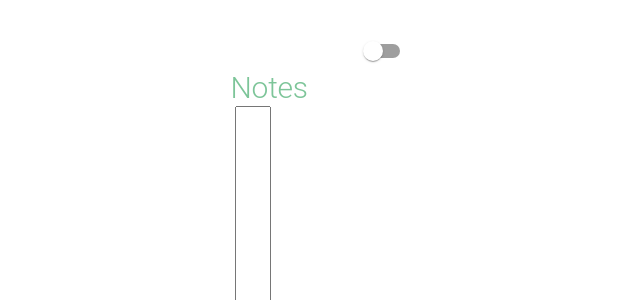
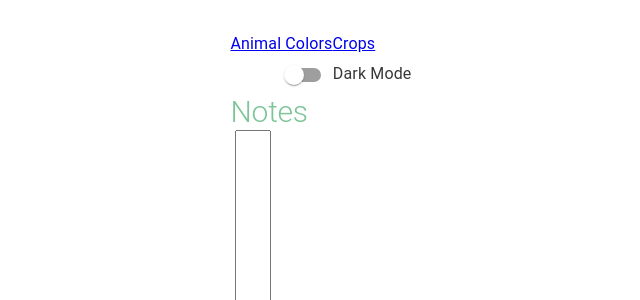
Before and after one commit to piratemermaid/roots-of-pacha-tracker, a React (Vite) app: page / in a window 1280 px wide. Shown: the top 300 px of the page, without its empty margins (319-959 px from the left). Built offline with nearby package versions, Linux system fonts and the light colour scheme.

Commit message:
Add navbar and new page

```diff
--- /dev/null
+++ b/src/components/Navbar.tsx
@@ -0,0 +1,29 @@
+import { Box, FormLabel, Grid, Switch } from '@mui/material';
+
+import NavbarLink from './NavbarLink';
+import { useStore } from '../store';
+import { ROUTES, ROUTE_LABELS } from '../constants/routes';
+
+export default function Navbar() {
+  const darkMode = useStore((state) => state.darkMode);
+  const toggleDarkMode = useStore((state) => state.toggleDarkMode);
+
+  return (
+    <>
+      <Grid container>
+        {Object.keys(ROUTES).map((key) => (
+          <NavbarLink key={key} name={ROUTES[key]} label={ROUTE_LABELS[key]} />
+        ))}
+      </Grid>
+
+      <Box sx={{ textAlign: 'right' }}>
+        <Switch
+          inputProps={{ 'aria-label': 'Dark mode' }}
+          checked={darkMode}
+          onClick={toggleDarkMode}
+        />
+        <FormLabel>Dark Mode</FormLabel>
+      </Box>
+    </>
+  );
+}
--- /dev/null
+++ b/src/components/NavbarLink.tsx
@@ -0,0 +1,12 @@
+import { Link } from 'react-router-dom';
+import { Grid } from '@mui/material';
+
+type Props = { name: string; label: string };
+
+export default function NavbarLink({ name, label }: Props) {
+  return (
+    <Grid item>
+      <Link to={name}>{label}</Link>
+    </Grid>
+  );
+}
--- a/src/constants/routes.ts
+++ b/src/constants/routes.ts
@@ -1,3 +1,9 @@
-export const ROUTES = {
+export const ROUTES: Record<string, string> = {
   animalColors: 'animal_colors',
+  crops: 'crops',
 };
+
+export const ROUTE_LABELS: Record<string, string> = {
+  animalColors: 'Animal Colors',
+  crops: 'Crops',
+};
--- /dev/null
+++ b/src/pages/Crops.tsx
@@ -0,0 +1,3 @@
+export default function Crops() {
+  return <div>CROPS</div>;
+}
--- a/src/pages/Root.tsx
+++ b/src/pages/Root.tsx
@@ -1,26 +1,24 @@
-import { Box, Grid, Switch, TextareaAutosize, Typography } from '@mui/material';
+import { Grid, TextareaAutosize, Typography } from '@mui/material';
 import { Outlet } from 'react-router-dom';
 
+import Navbar from '../components/Navbar';
 import { useStore } from '../store';
 
 export default function Root() {
   const darkMode = useStore((state) => state.darkMode);
-  const toggleDarkMode = useStore((state) => state.toggleDarkMode);
 
   const notes = useStore((state) => state.notes);
   const setNotes = useStore((state) => state.setNotes);
 
   return (
     <div id={darkMode ? 'appDark' : 'appLight'}>
-      <Box sx={{ textAlign: 'right' }}>
-        <Switch
-          inputProps={{ 'aria-label': 'Dark mode' }}
-          checked={darkMode}
-          onClick={toggleDarkMode}
-        />
-      </Box>
+      <Grid container direction="column">
+        <Grid item>
+          <Navbar />
+        </Grid>
 
-      <Grid container>
+        <Grid item id="page-content">
+          <Grid container id="notes">
             <Grid item xs={3}>
               <Typography variant="h2">Notes</Typography>
               <TextareaAutosize
@@ -35,6 +33,8 @@ export default function Root() {
               <Outlet />
             </Grid>
           </Grid>
+        </Grid>
+      </Grid>
     </div>
   );
 }
--- a/src/router.tsx
+++ b/src/router.tsx
@@ -1,6 +1,7 @@
 import { createBrowserRouter } from 'react-router-dom';
 
 import AnimalColors from './pages/AnimalColors';
+import Crops from './pages/Crops';
 import Root from './pages/Root';
 import { ROUTES } from './constants/routes';
 
@@ -13,6 +14,10 @@ const router = createBrowserRouter([
         path: ROUTES.animalColors,
         element: <AnimalColors />,
       },
+      {
+        path: ROUTES.crops,
+        element: <Crops />,
+      },
     ],
   },
 ]);
```
Lines whose indentation alone changed are shown as unchanged.
